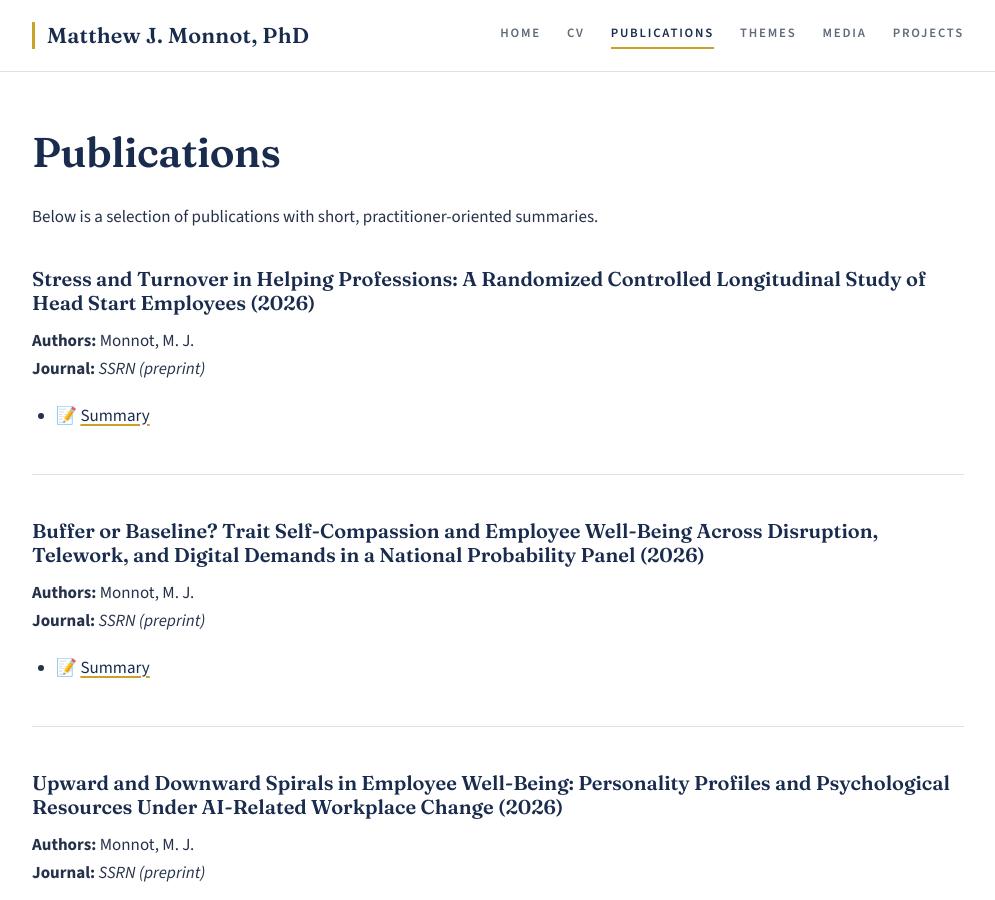
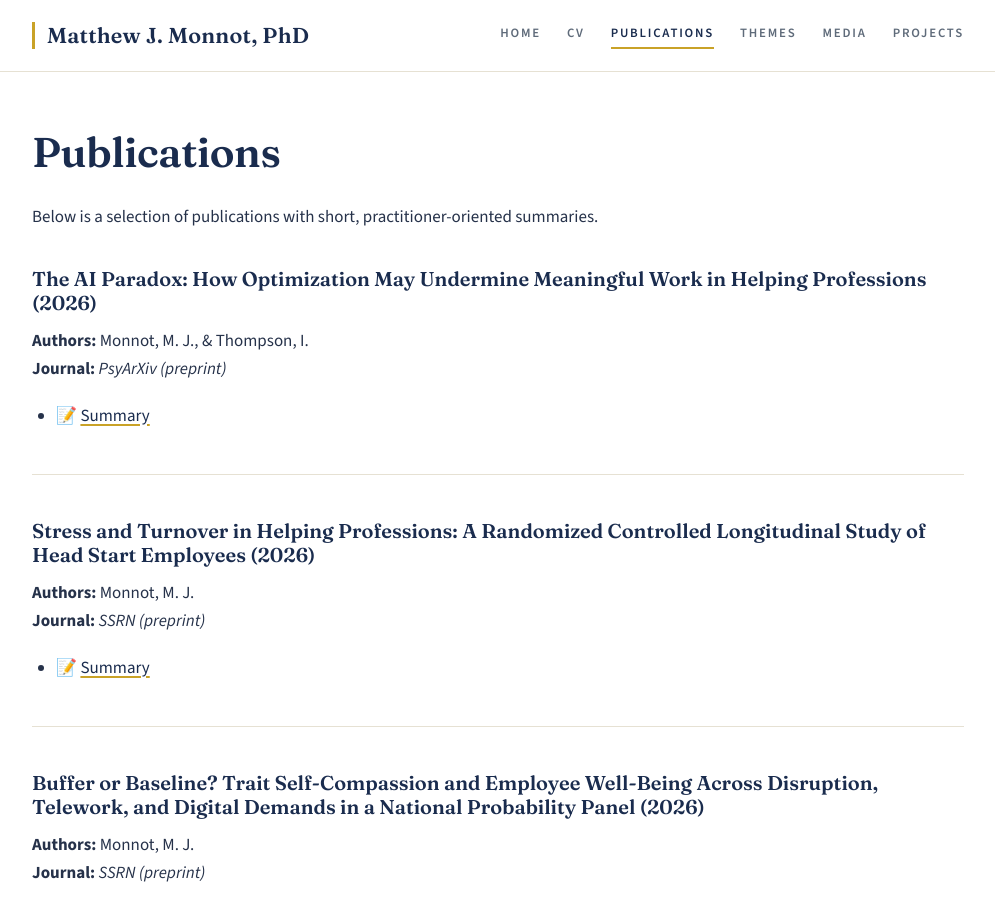
Before and after one commit to mjmonnot/mjmonnot.github.io, a Jekyll site: the page built from publications.md, in a window 1280 px wide and 900 px high. Shown: the whole window, without its empty margins (142-1137 px from the left). Built offline with Jekyll 4.4.1, drawn with Linux system fonts in a browser that asks for light colours.

Commit message:
Add AI Paradox preprint to publications data

```diff
--- a/_data/publications.yml
+++ b/_data/publications.yml
@@ -1,3 +1,11 @@
+- key: monnotthompson2026_aiparadox
+  year: 2026
+  date: 2026-10-23
+  title: "The AI Paradox: How Optimization May Undermine Meaningful Work in Helping Professions"
+  authors: "Monnot, M. J., & Thompson, I."
+  journal: "PsyArXiv (preprint)"
+  summary_url: "/publications/2026-ai-paradox-meaningful-work.html"
+
 - key: monnot2026_headstart
   year: 2026
   date: 2026-10-20
```
